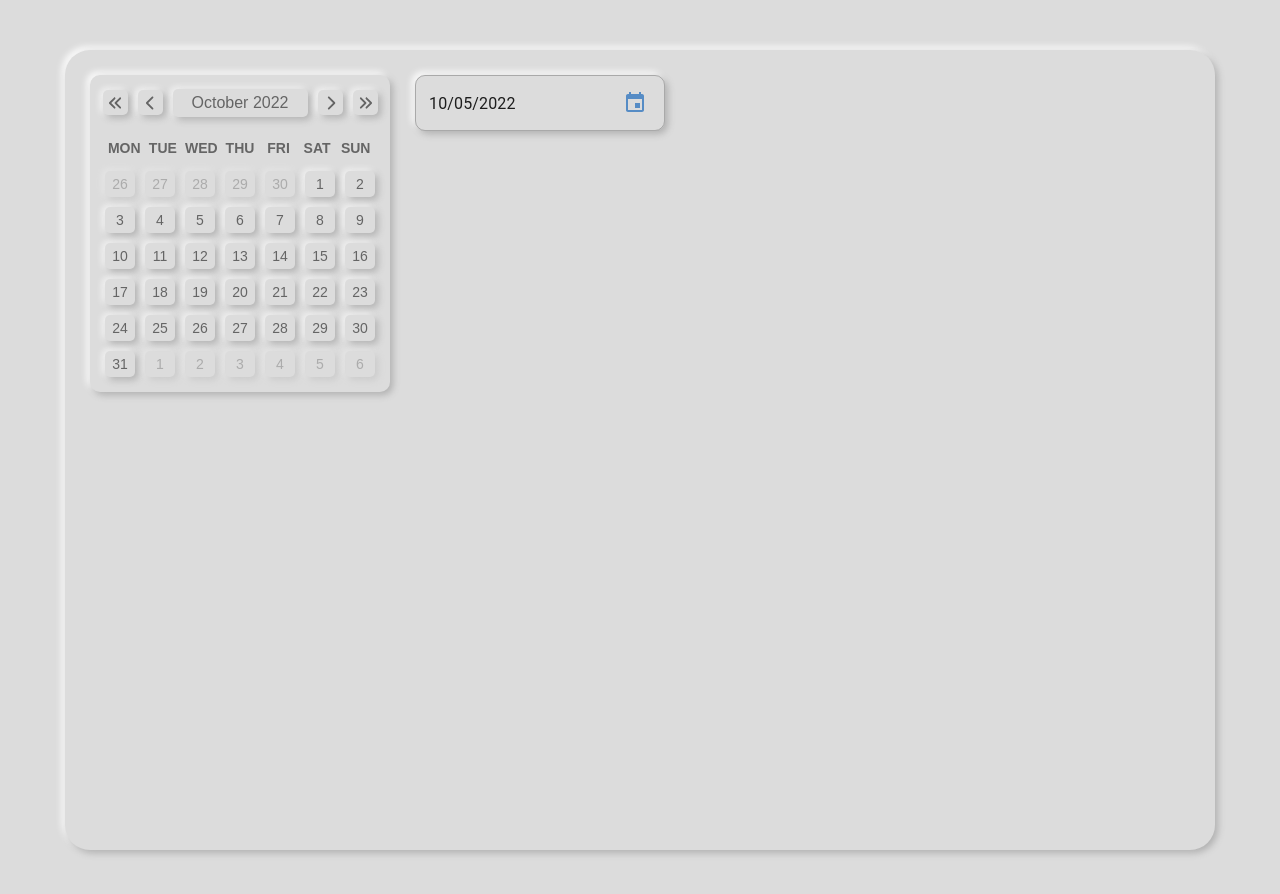
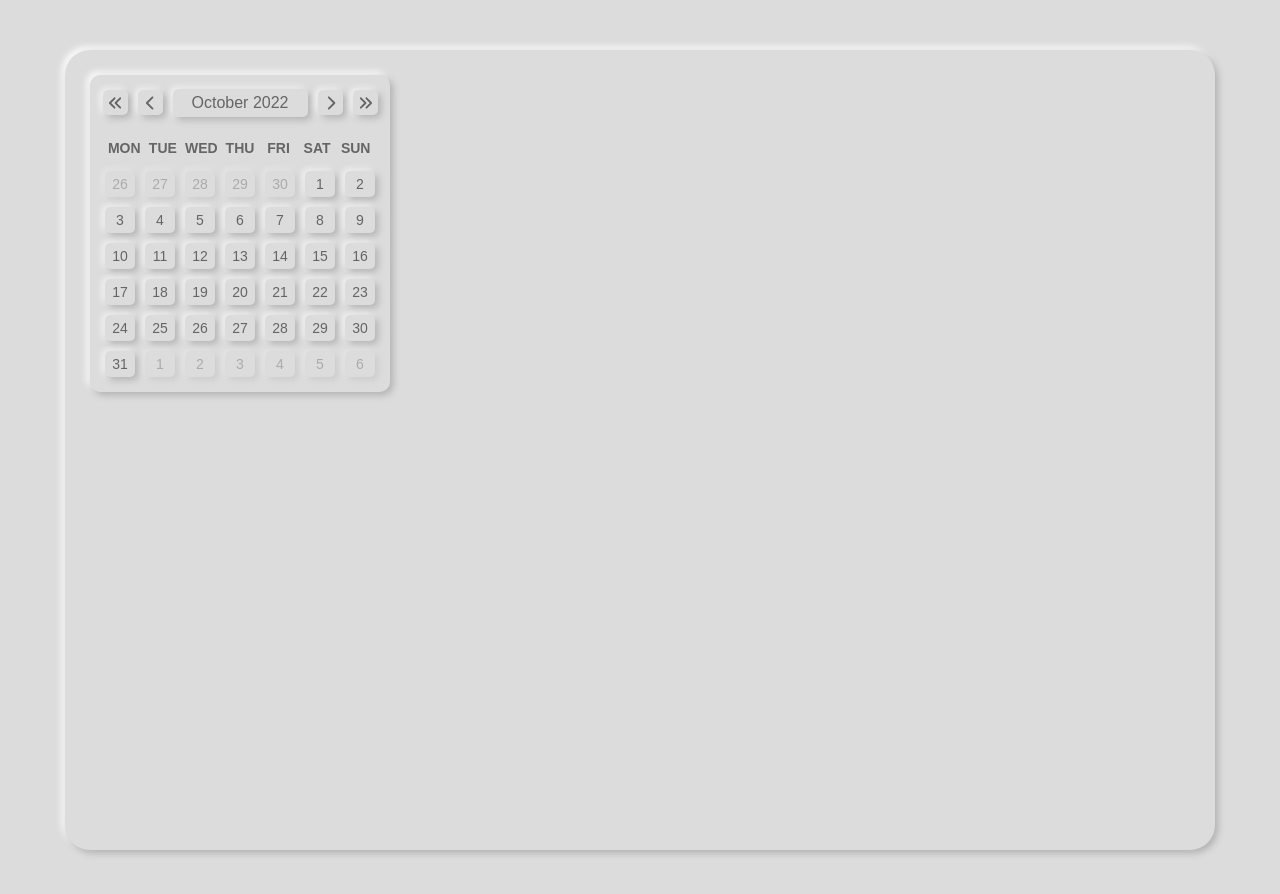
Before and after one commit to IvanMykytyn/in-process, a React (Create React App) app: page / in a window 1280 px wide. Shown: the top 894 px of the page. Built offline with nearby package versions, Linux system fonts and the light colour scheme.

Commit message:
made-a-choice-between-the-calendars

```diff
--- a/src/App.tsx
+++ b/src/App.tsx
@@ -2,15 +2,14 @@ import * as React from 'react';
 
 import css from './App.module.scss';
 
-import {FirstCalendar, SecondCalendar} from './components';
+import {MainCalendar} from './components';
 
 
 function App() {
     return (
         <div className={css.container}>
             <div className={css.wrapper}>
-                    <SecondCalendar/>
-                    <FirstCalendar/>
+                <MainCalendar/>
             </div>
         </div>
     );
--- a/src/components/FirstCalendar/FirstCalendar.module.scss
+++ /dev/null
@@ -1,138 +0,0 @@
-@import "../../App.module";
-
-.calendar {
-
-}
-
-:global(.css-o9k5xi-MuiInputBase-root-MuiOutlinedInput-root){
-  max-width: 250px;
-}
-
-:global(.css-o9k5xi-MuiInputBase-root-MuiOutlinedInput-root) {
-  box-shadow: $outerBoxShadow;
-  border: none;
-  border-radius: 10px !important;
-  transition: 0.5s opacity;
-  padding: 0 !important;
-
-  &:hover {
-    opacity: 0.8;
-  }
-}
-
-:global(.css-nxo287-MuiInputBase-input-MuiOutlinedInput-input) {
-  transition: 0.5s color;
-
-  :global(.css-o9k5xi-MuiInputBase-root-MuiOutlinedInput-root) &:hover,
-  &:focus,
-  &:active {
-    color: $primaryColor !important;
-  }
-}
-
-
-:global(.css-1d3z3hw-MuiOutlinedInput-notchedOutline),
-:global(.css-1sumxir-MuiFormLabel-root-MuiInputLabel-root) {
-  display: none !important;
-}
-
-:global(.css-1tkx1wf-MuiSvgIcon-root-MuiPickersCalendarHeader-switchViewIcon),
-:global(.css-118r9cm-MuiSvgIcon-root-MuiPickersCalendarHeader-switchViewIcon),
-:global(.css-i4bv87-MuiSvgIcon-root), {
-  background-color: $CalendarBntColor;
-  border-radius: 8px;
-  color: $white;
-  transition: 0.5s opacity;
-
-  &:hover,
-  &:focus,
-  &:active {
-    opacity: 0.7;
-  }
-
-}
-
-:global(.css-1yq5fb3-MuiButtonBase-root-MuiIconButton-root) {
-  margin: 0 10px 0 0 !important;
-  transition: opacity 0.5s ease-in-out;
-
-  &:hover,
-  &:focus,
-  &:active {
-    box-shadow: $innerBoxShadow;
-
-    svg {
-      fill: $primaryColor;
-    }
-  }
-
-  svg {
-    fill: $CalendarBntColor;
-    background-color: $background;
-    z-index: -1;
-  }
-}
-
-:global(.css-169iwlq-MuiCalendarPicker-root),
-:global(.css-1yllih9-MuiPaper-root-MuiPickersPopper-paper) {
-  background-color: #f0f0f3;
-  border-radius: 25px !important;
-  //box-shadow: $outerBoxShadow;
-}
-
-:global(.css-12mkn7b-MuiButtonBase-root-MuiIconButton-root-MuiPickersCalendarHeader-switchViewButton) {
-  padding: 0 !important;
-}
-
-:global(.css-10fao8b-MuiPickersCalendarHeader-labelContainer) {
-  background-color: $white;
-  padding: 5px;
-  border-radius: 10px;
-}
-
-:global(.css-raiqh1-MuiTypography-root-MuiDayPicker-weekDayLabel) {
-  color: #a0a5b9;
-  font-weight: 700 !important;
-  font-size: 14px !important;
-}
-
-:global(.css-6t5f1e-MuiDayPicker-monthContainer),
-:global(.css-sf5t6v-PrivatePickersSlideTransition-root-MuiDayPicker-slideTransition) {
-  background-color: #f6f6f7 !important;
-  border-radius: 25px !important;
-  padding: 10px 0 0 0;
-}
-
-:global(.css-bkrceb-MuiButtonBase-root-MuiPickersDay-root) {
-  background-color: #f6f6f7 !important;
-  font-size: 16px !important;
-  color: #656565 !important;
-  border-radius: 8px !important;
-  transition: color 0.5s, background-color 0.5s;
-
-  &:hover {
-    background-color: $CalendarBntColor !important;
-    color: $white !important;
-  }
-}
-
-:global(.css-195y93z-MuiButtonBase-root-MuiPickersDay-root:not(.Mui-selected)),
-:global(.css-3eghsz-PrivatePickersYear-button.Mui-selected),
-:global(.css-195y93z-MuiButtonBase-root-MuiPickersDay-root.Mui-selected) {
-  background-color: $CalendarBntColor !important;
-  color: $white !important;
-  font-size: 16px !important;
-  border-radius: 8px;
-  border: transparent !important;
-  transition: opacity 0.5s;
-
-  &:hover,
-  &:focus,
-  &:active {
-    opacity: 0.7;
-  }
-}
-
-:global(.css-1anqmj6-MuiPopper-root-MuiPickersPopper-root){
-  //transform: translate3d(454.56px, 115.24px, 0px) !important;
-}
--- a/src/components/FirstCalendar/FirstCalendar.tsx
+++ /dev/null
@@ -1,37 +0,0 @@
-import {FC, useState} from "react";
-import dayjs, {Dayjs} from 'dayjs';
-import Stack from '@mui/material/Stack';
-import TextField from '@mui/material/TextField';
-import {LocalizationProvider} from '@mui/x-date-pickers/LocalizationProvider';
-import {AdapterDayjs} from '@mui/x-date-pickers/AdapterDayjs';
-import {DesktopDatePicker} from '@mui/x-date-pickers/DesktopDatePicker';
-
-import css from "./FirstCalendar.module.scss";
-
-const FirstCalendar: FC = () => {
-    const [value, setValue] = useState<Dayjs | null>(
-        dayjs('2022-10-05T21:11:54'),
-    );
-
-    const handleChange = (newValue: Dayjs | null) => {
-        setValue(newValue);
-    };
-
-    return (
-        <div className={css.calendar}>
-            <LocalizationProvider dateAdapter={AdapterDayjs}>
-                <Stack spacing={3}>
-                    <DesktopDatePicker
-                        label=""
-                        inputFormat="MM/DD/YYYY"
-                        value={value}
-                        onChange={handleChange}
-                        renderInput={(params) => <TextField {...params} />}
-                    />
-                </Stack>
-            </LocalizationProvider>
-        </div>
-    );
-};
-
-export {FirstCalendar};
--- a/src/components/SecondCalendar/SecondCalendar.module.scss
+++ b/src/components/MainCalendar/MainCalendar.module.scss
@@ -130,7 +130,6 @@
     grid-gap: 10px;
     justify-content: center;
     grid-template-columns: repeat(auto-fill, 30px);
-
   }
 
   :global(.react-calendar__month-view__days__day--neighboringMonth) {
--- a/src/components/SecondCalendar/SecondCalendar.tsx
+++ b/src/components/MainCalendar/MainCalendar.tsx
@@ -2,10 +2,10 @@ import {useState} from "react";
 
 import {Calendar} from 'react-calendar';
 
-import css from './SecondCalendar.module.scss';
+import css from './MainCalendar.module.scss';
 
 
-const SecondCalendar = () => {
+const MainCalendar = () => {
     const [value, onChange] = useState(new Date());
 
     console.log(value)
@@ -18,4 +18,4 @@ const SecondCalendar = () => {
 
 };
 
-export {SecondCalendar};
+export {MainCalendar};
--- a/src/components/index.ts
+++ b/src/components/index.ts
@@ -1,2 +1 @@
-export * from "./FirstCalendar/FirstCalendar";
-export * from "./SecondCalendar/SecondCalendar";
+export * from './MainCalendar/MainCalendar';
```
